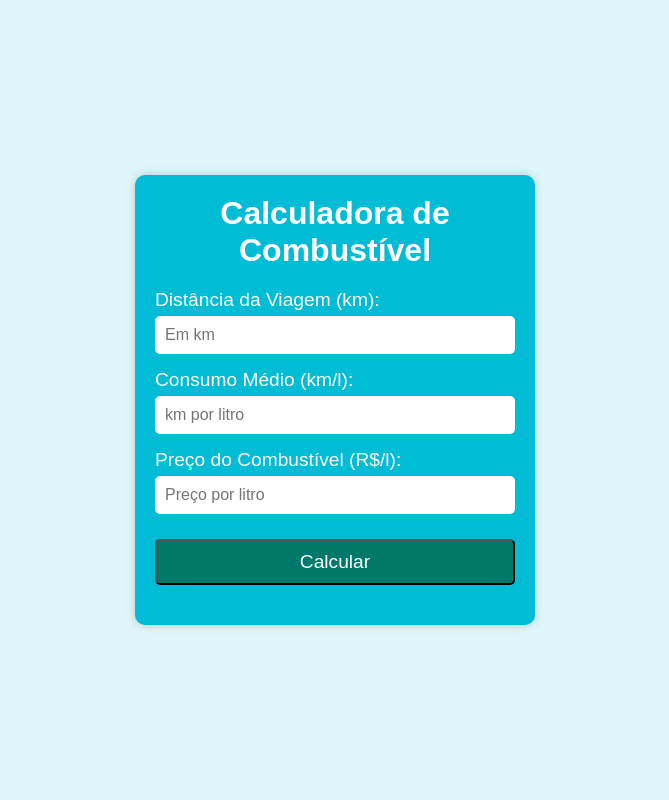
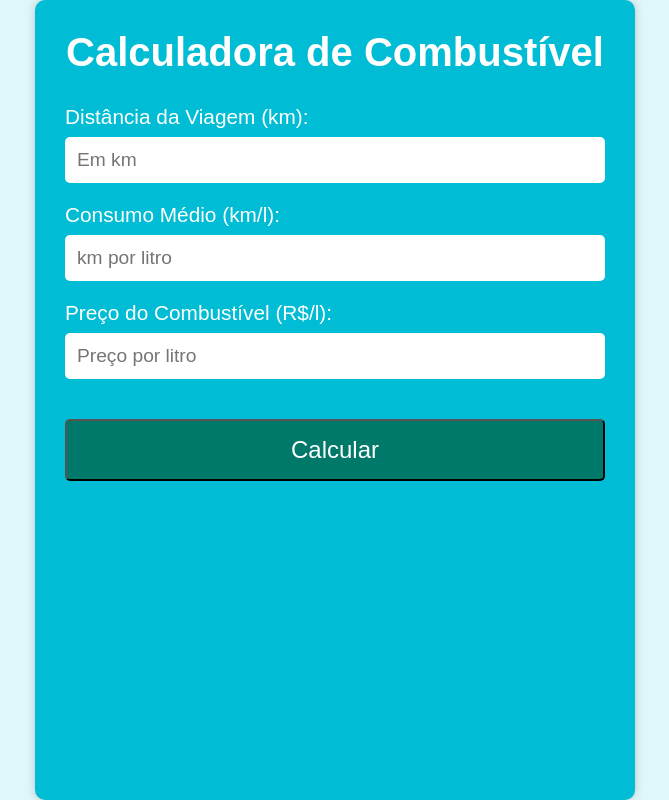
Before and after one commit to Raika12345/Calcu.combustivel, a plain HTML site: page calculadora.html in a window 1280 px wide. Shown: the whole page, without its empty margins (305-974 px from the left). Drawn offline with Linux system fonts and the light colour scheme.

Commit message:
Update style.css

```diff
--- a/style.css
+++ b/style.css
@@ -21,24 +21,25 @@ main {
     flex-direction: column;
     align-items: center;
     background-color: #00bcd4;
-    width: 400px;
-    padding: 20px;
+    width: 600px;
+    height: 800px;
+    padding: 30px;
     border-radius: 10px;
     box-shadow: 0 0 10px rgba(0, 0, 0, 0.2);
 }
 
 .title {
-    font-size: 2rem;
+    font-size: 2.5rem;
     font-weight: bold;
     color: white;
     text-align: center;
-    margin-bottom: 20px;
+    margin-bottom: 30px;
 }
 
 .description {
-    font-size: 1.2rem;
+    font-size: 1.3rem;
     color: white;
-    margin-bottom: 20px;
+    margin-bottom: 30px;
     text-align: center;
 }
 
@@ -46,18 +47,18 @@ main {
     display: flex;
     flex-direction: column;
     width: 100%;
-    margin-bottom: 15px;
+    margin-bottom: 20px;
 }
 
 .input label {
     color: white;
-    font-size: 1.2rem;
-    margin-bottom: 5px;
+    font-size: 1.3rem;
+    margin-bottom: 8px;
 }
 
 .input input {
-    font-size: 1rem;
-    padding: 10px;
+    font-size: 1.2rem;
+    padding: 12px;
     width: 100%;
     border-radius: 5px;
     border: none;
@@ -66,12 +67,12 @@ main {
 button {
     background-color: #00796b;
     color: white;
-    font-size: 1.2rem;
-    padding: 10px;
+    font-size: 1.5rem;
+    padding: 15px;
     width: 100%;
     border-radius: 5px;
     cursor: pointer;
-    margin-top: 10px;
+    margin-top: 20px;
 }
 
 button:hover {
@@ -79,8 +80,8 @@ button:hover {
 }
 
 .result {
-    margin-top: 20px;
-    font-size: 1.5rem;
+    margin-top: 30px;
+    font-size: 1.8rem;
     color: white;
     text-align: center;
 }
```
